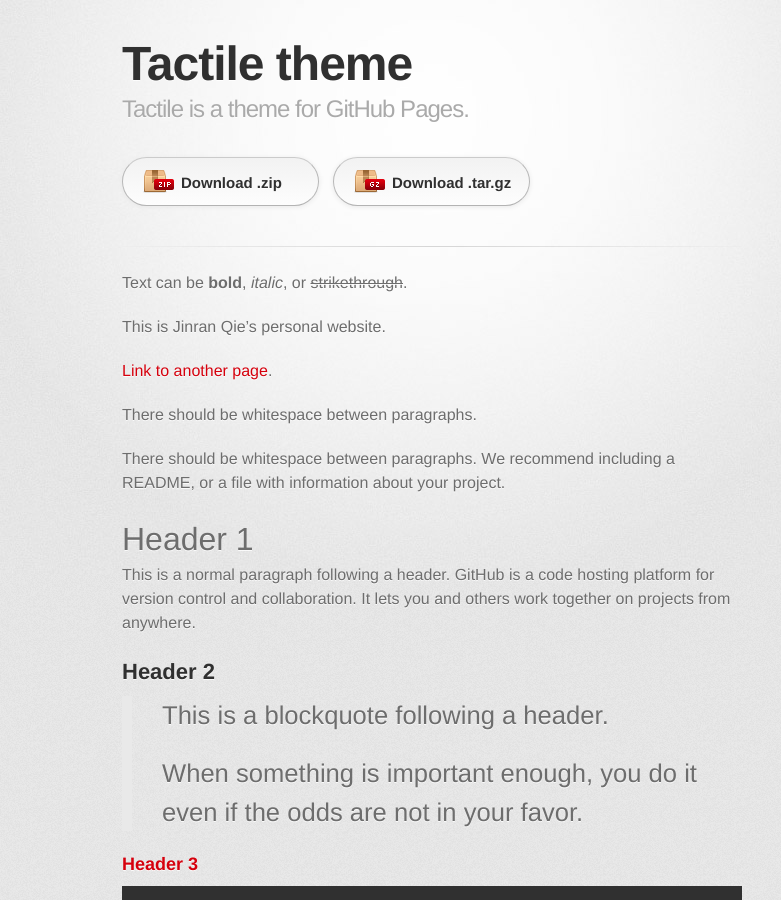
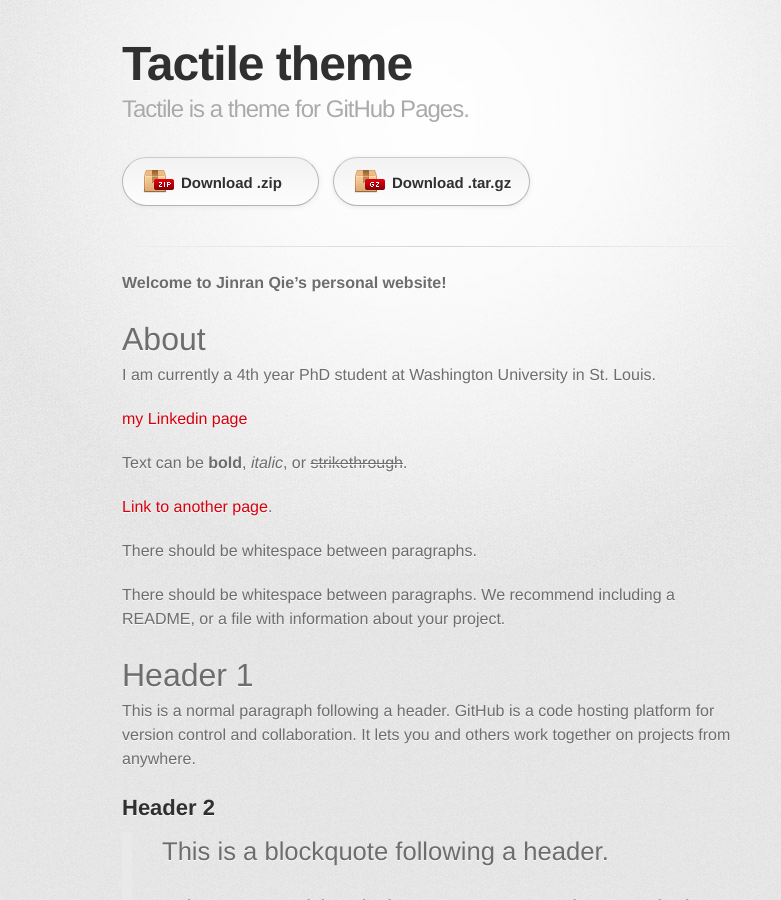
Before and after one commit to JRQie/JRQie.github.io, a Jekyll site: the page built from index.md, in a window 1280 px wide and 900 px high. Shown: the whole window, without its empty margins (208-989 px from the left). Built offline with Jekyll 4.4.1, drawn with Linux system fonts in a browser that asks for light colours; some web fonts are replaced.

Commit message:
Update index.md

```diff
--- a/index.md
+++ b/index.md
@@ -2,9 +2,15 @@
 layout: default
 ---
 
+**Welcome to Jinran Qie's personal website!**
+
+# About
+I am currently a 4th year PhD student at Washington University in St. Louis.
+
+[my Linkedin page](https://www.linkedin.com/in/jrqie/)
+
+
 Text can be **bold**, _italic_, or ~~strikethrough~~.
-
-This is Jinran Qie's personal website.
 
 [Link to another page](./another-page.html).
 
```
